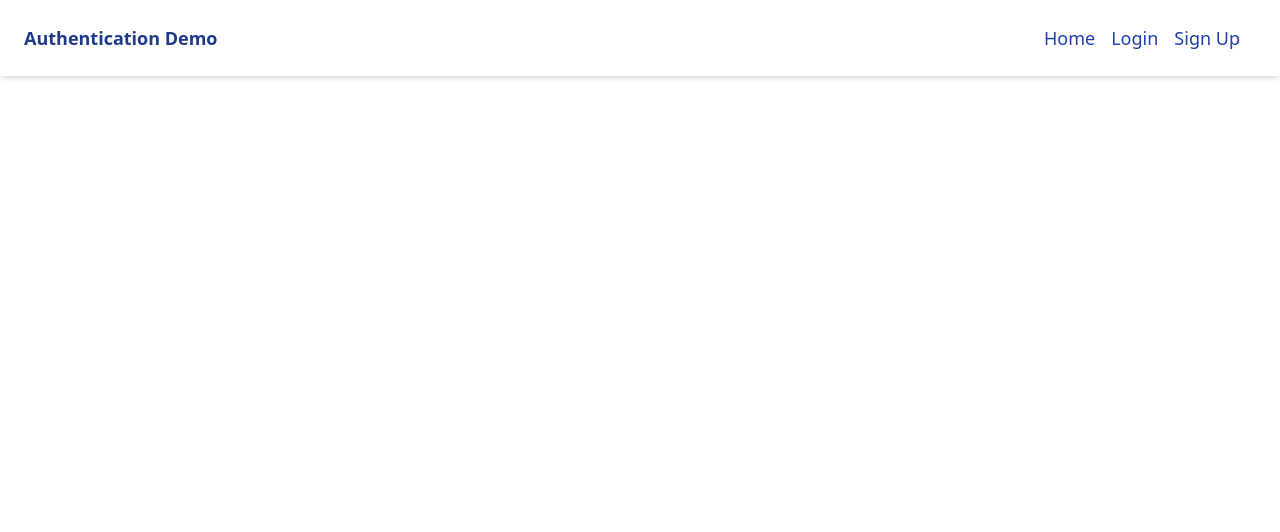
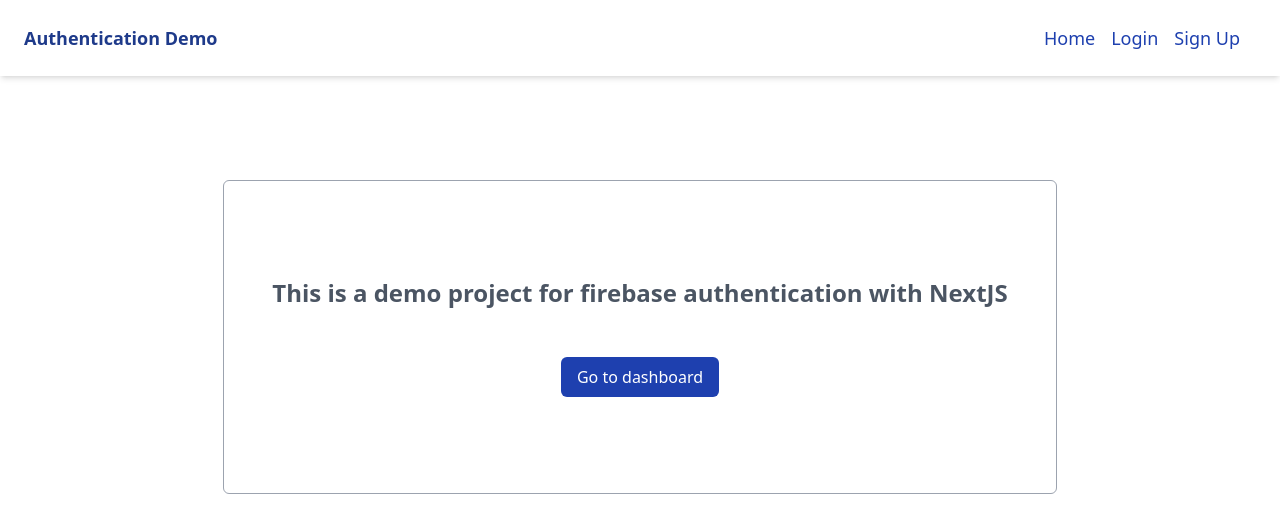
Before and after one commit to Anishadahal/firebase-next-auth, a Next.js app: page / in a window 1280 px wide. Shown: the top 532 px of the page. Built offline with nearby package versions, Linux system fonts and the light colour scheme; no server answers.

Commit message:
add home page content

```diff
--- a/pages/index.tsx
+++ b/pages/index.tsx
@@ -1,7 +1,27 @@
 import type { NextPage } from "next";
+import Link from "next/link";
+import { DASHBOARD } from "../utils/constant/routes.constant";
 
 const Home: NextPage = () => {
-	return <div className="flex min-h-screen flex-col items-center py-2"></div>;
+	return (
+		<div className="flex py-2 container mx-auto">
+			<div className="text-gray-600 border border-gray-400 rounded-md px-12 py-24 mt-24 overflow-y-hidden mx-auto">
+				<h2 className="text-2xl font-semibold">
+					This is a demo project for firebase authentication with NextJS
+				</h2>
+				<div className="flex mx-auto pt-12 pb-0">
+					<Link href={DASHBOARD}>
+						<button
+							type="button"
+							className="bg-blue-800 hover:bg-blue-700 hover:shadow-lg transition text-white px-4 py-2 rounded-md mx-auto"
+						>
+							Go to dashboard
+						</button>
+					</Link>
+				</div>
+			</div>
+		</div>
+	);
 };
 
 export default Home;
```
